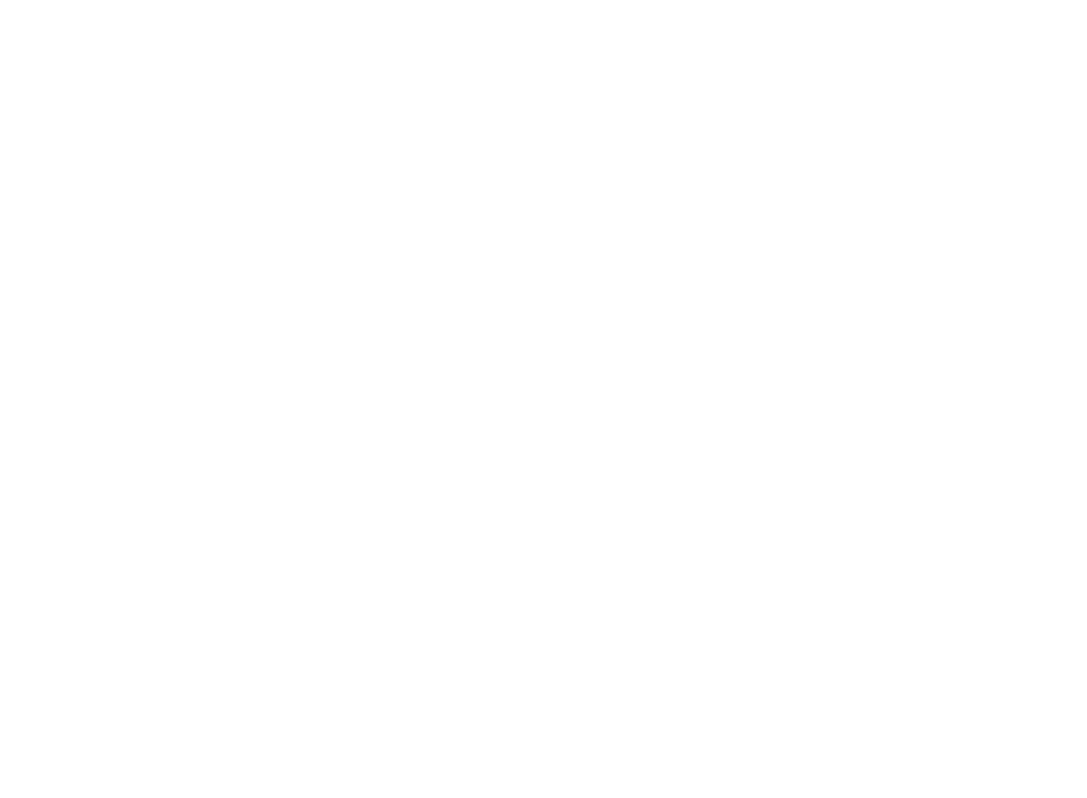
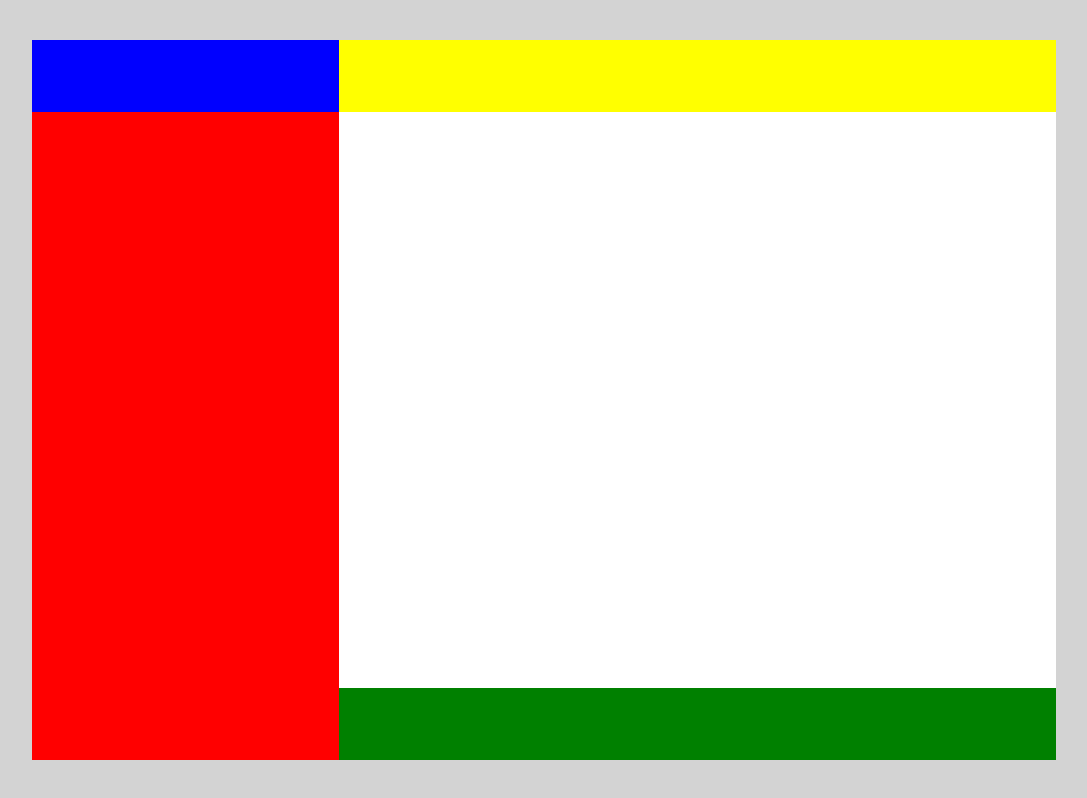
Before and after one commit to lucapu88/js-html-css-boolzap, a plain HTML site: page index.html in a window 1280 px wide. Shown: the whole page, without its empty margins (96-1183 px from the left). Drawn offline with nearby package versions, Linux system fonts and the light colour scheme.

Commit message:
impostato layout base.

```diff
--- a/index.html
+++ b/index.html
@@ -4,11 +4,27 @@
     <meta charset="utf-8">
     <link rel="stylesheet" href="https://use.fontawesome.com/releases/v5.5.0/css/all.css">
     <meta name="viewport" content="width=device-width, initial-scale=1.0">
-    <title></title>
+    <title>WhatsApp</title>
     <link rel="stylesheet" href="style.css">
   </head>
   <body>
+    <div class="container-full">
+      <div class="container-chat">
+        <div class="container-left">
+          <div class="top-left">
 
+          </div>
+        </div>
+        <div class="container-right">
+          <div class="top-right">
+
+          </div>
+          <div class="bottom-right">
+
+          </div>
+        </div>
+      </div>
+    </div>
 
     <script src="https://ajax.googleapis.com/ajax/libs/jquery/3.3.1/jquery.min.js"></script>
     <script src="main.js" charset="utf-8"></script>
--- a/style.css
+++ b/style.css
@@ -3,3 +3,44 @@
   padding: 0;
   box-sizing: border-box;
 }
+.container-full{
+  background-color: lightgrey;
+  width: 100vw;
+  height: 100vh;
+  display: flex;
+  align-items: center;
+  justify-content: center;
+}
+.container-chat {
+  background-color: white;
+  display: flex;
+  height: 90%;
+  width: 80%;
+}
+.container-left{
+  width: 30%;
+  background-color: red;
+}
+.top-left {
+  width: 100%;
+  height: 10%;
+  background-color: blue;
+}
+.container-right{
+  width: 70%;
+  display: flex;
+  flex-direction: column;
+  justify-content: space-between;
+}
+.top-right {
+  width: 100%;
+  height: 10%;
+  background-color: yellow;
+  display: flex;
+}
+.bottom-right {
+  width: 100%;
+  height: 10%;
+  background-color: green;
+  display: flex;
+}
```
